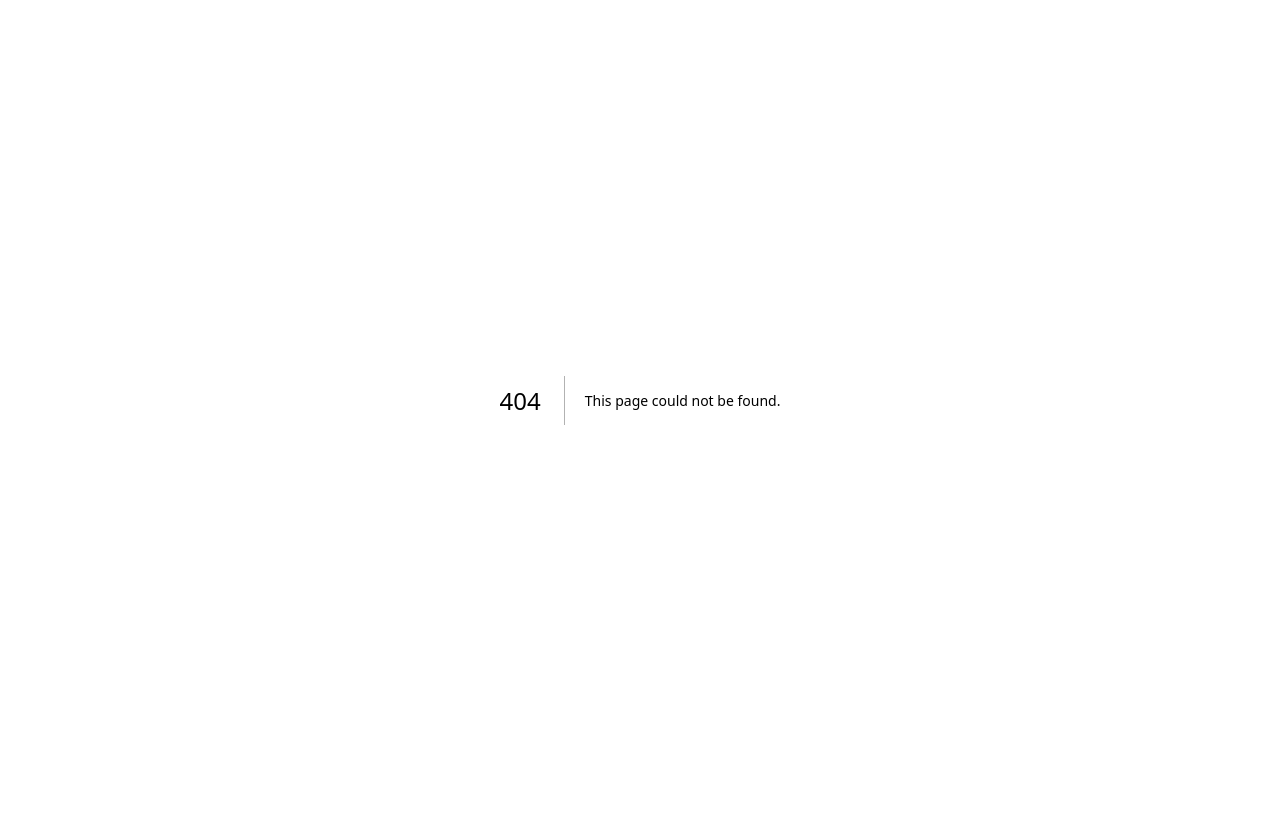
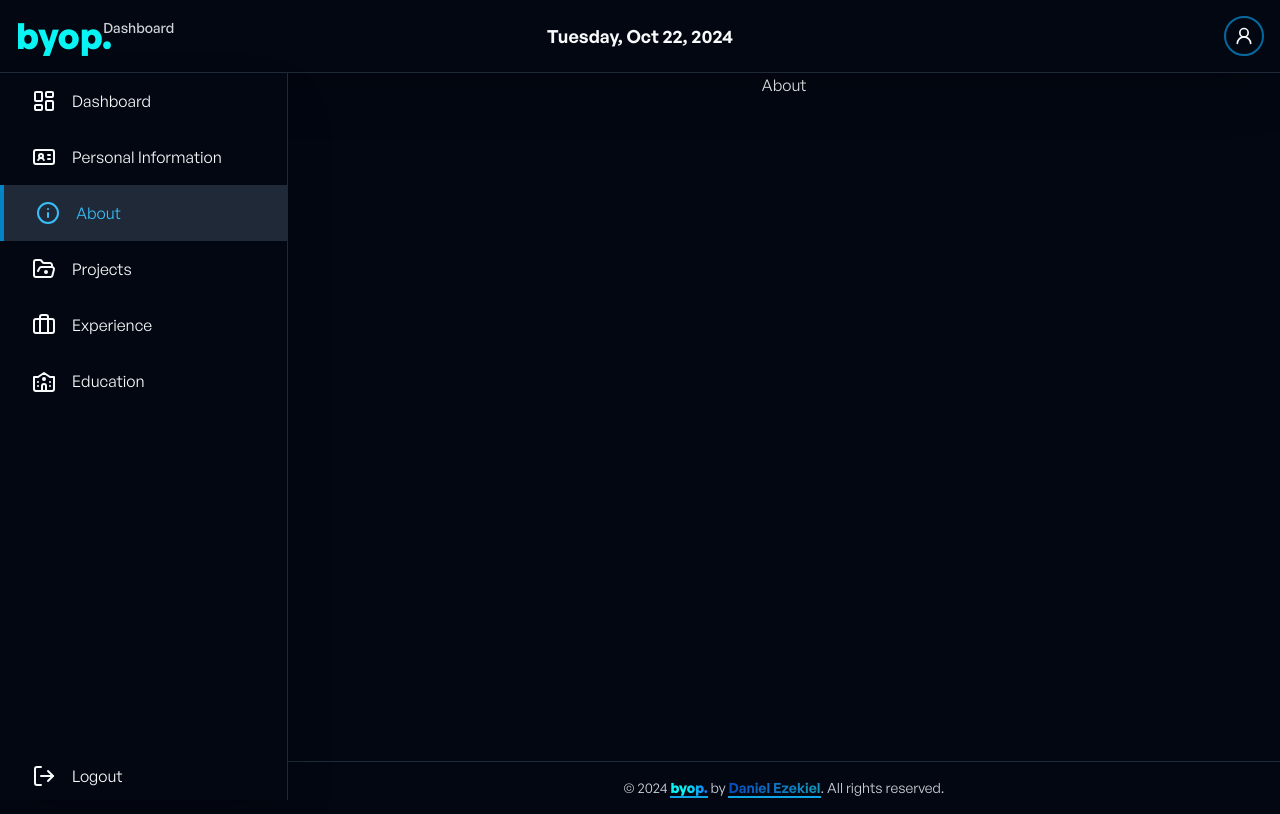
Before and after one commit to Daniel-Ezekiel/byop, a Next.js app: page /1/about in a window 1280 px wide. Before the commit this address had no page. Built offline with nearby package versions, Linux system fonts and the light colour scheme.

Commit message:
feat: initialised other dashboard pages and routes from sidebar and dashboard page

```diff
--- /dev/null
+++ b/src/app/[authUser]/about/page.tsx
@@ -0,0 +1,13 @@
+import MainLayout from "@/app/_layouts/MainLayout";
+
+function page() {
+  return (
+    <MainLayout isDashboardPage={true}>
+      <section>
+        <h1>About</h1>
+      </section>
+    </MainLayout>
+  );
+}
+
+export default page;
--- a/src/app/[authUser]/dashboard/_components/DashboardSidebar.tsx
+++ b/src/app/[authUser]/dashboard/_components/DashboardSidebar.tsx
@@ -22,7 +22,7 @@ function DashboardSidebar({ isMenuOpen }: { isMenuOpen: boolean }) {
             <Link
               href={`/${authUser}/${link.href}`}
               className={`p-4 px-8 flex items-center justify-start gap-4 hover:bg-[hsl(var(--accent))] ${
-                currentPage === link.name.toLowerCase()
+                currentPage === link.href.toLowerCase()
                   ? "border-l-4 border-sky-600 bg-[hsl(var(--accent))] text-sky-400"
                   : ""
               }`}
--- a/src/app/[authUser]/dashboard/page.tsx
+++ b/src/app/[authUser]/dashboard/page.tsx
@@ -1,7 +1,7 @@
 import CategoryModal from "@/app/_components/dashboard/CategoryModal";
 import MainLayout from "@/app/_layouts/MainLayout";
+import Image from "next/image";
 import ImgBuildPortfolio from "@/assets/build-portfolio.svg";
-import Image from "next/image";
 import NoDataImg from "@/assets/no-data.svg";
 import Link from "next/link";
 import { PlusIcon } from "lucide-react";
@@ -41,7 +41,7 @@ function Dashboard() {
           </h2>
 
           <Link
-            href=''
+            href='./personal-information'
             className='flex items-center bg-gradient-linear-200 px-2 py-1 rounded-md'
           >
             Add <PlusIcon size={22} />
@@ -67,7 +67,7 @@ function Dashboard() {
           </h2>
 
           <Link
-            href=''
+            href='./about'
             className='flex items-center bg-gradient-linear-200 px-2 py-1 rounded-md'
           >
             Add <PlusIcon size={22} />
@@ -91,7 +91,7 @@ function Dashboard() {
           </h2>
 
           <Link
-            href=''
+            href='./projects'
             className='flex items-center bg-gradient-linear-200 px-2 py-1 rounded-md'
           >
             Add <PlusIcon size={22} />
@@ -115,7 +115,7 @@ function Dashboard() {
           </h2>
 
           <Link
-            href=''
+            href='./work-experience'
             className='flex items-center bg-gradient-linear-200 px-2 py-1 rounded-md'
           >
             Add <PlusIcon size={22} />
@@ -141,7 +141,7 @@ function Dashboard() {
           </h2>
 
           <Link
-            href=''
+            href='./education-and-certification'
             className='flex items-center bg-gradient-linear-200 px-2 py-1 rounded-md'
           >
             Add <PlusIcon size={22} />
--- /dev/null
+++ b/src/app/[authUser]/education-and-certification/page.tsx
@@ -0,0 +1,13 @@
+import MainLayout from "@/app/_layouts/MainLayout";
+
+function page() {
+  return (
+    <MainLayout isDashboardPage={true}>
+      <section>
+        <h1>Education and Certification</h1>
+      </section>
+    </MainLayout>
+  );
+}
+
+export default page;
--- /dev/null
+++ b/src/app/[authUser]/personal-information/page.tsx
@@ -0,0 +1,13 @@
+import MainLayout from "@/app/_layouts/MainLayout";
+
+function page() {
+  return (
+    <MainLayout isDashboardPage={true}>
+      <section>
+        <h1>Personal Information</h1>
+      </section>
+    </MainLayout>
+  );
+}
+
+export default page;
--- /dev/null
+++ b/src/app/[authUser]/projects/page.tsx
@@ -0,0 +1,13 @@
+import MainLayout from "@/app/_layouts/MainLayout";
+
+function page() {
+  return (
+    <MainLayout isDashboardPage={true}>
+      <section>
+        <h1>Projects</h1>
+      </section>
+    </MainLayout>
+  );
+}
+
+export default page;
--- /dev/null
+++ b/src/app/[authUser]/work-experience/page.tsx
@@ -0,0 +1,13 @@
+import MainLayout from "@/app/_layouts/MainLayout";
+
+function page() {
+  return (
+    <MainLayout isDashboardPage={true}>
+      <section>
+        <h1>Work Experience</h1>
+      </section>
+    </MainLayout>
+  );
+}
+
+export default page;
--- a/src/app/_utils.ts/sidebarLinks.ts
+++ b/src/app/_utils.ts/sidebarLinks.ts
@@ -31,12 +31,12 @@ export const sidebarLinks: SidebarLinkTypes[] = [
   },
   {
     name: "Experience",
-    href: "experience",
+    href: "work-experience",
     icon: BriefcaseIcon,
   },
   {
     name: "Education",
-    href: "education",
+    href: "education-and-certification",
     icon: UniversityIcon,
   },
 ];
```
